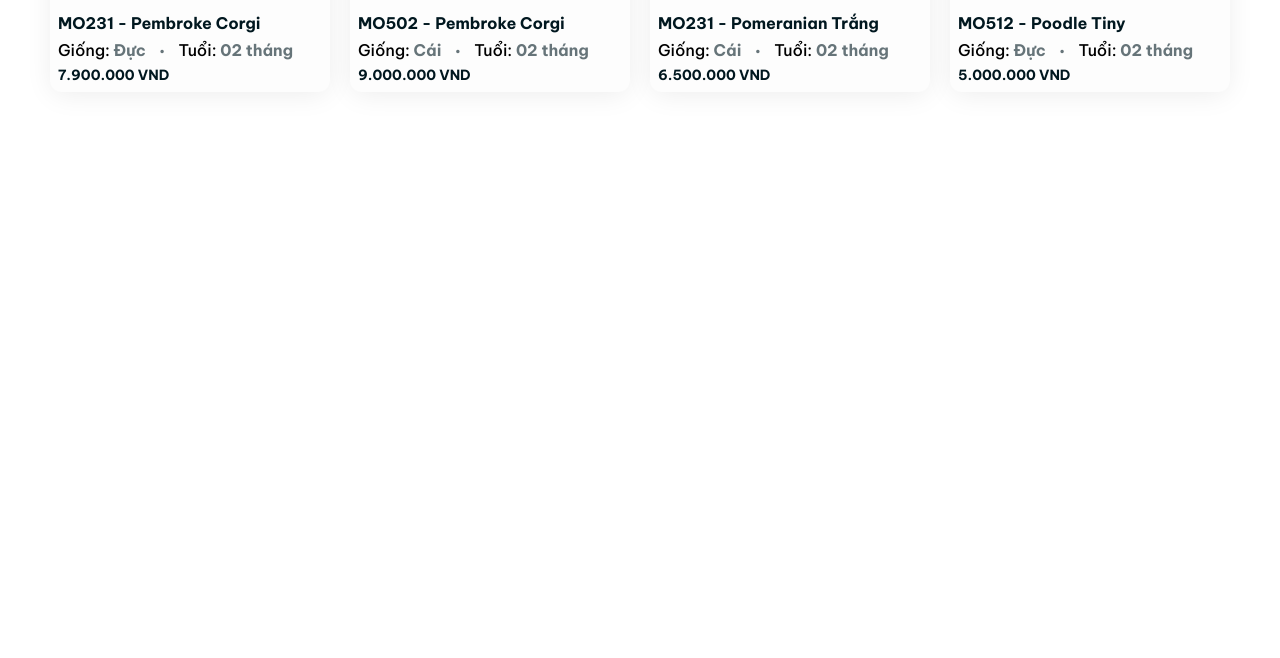
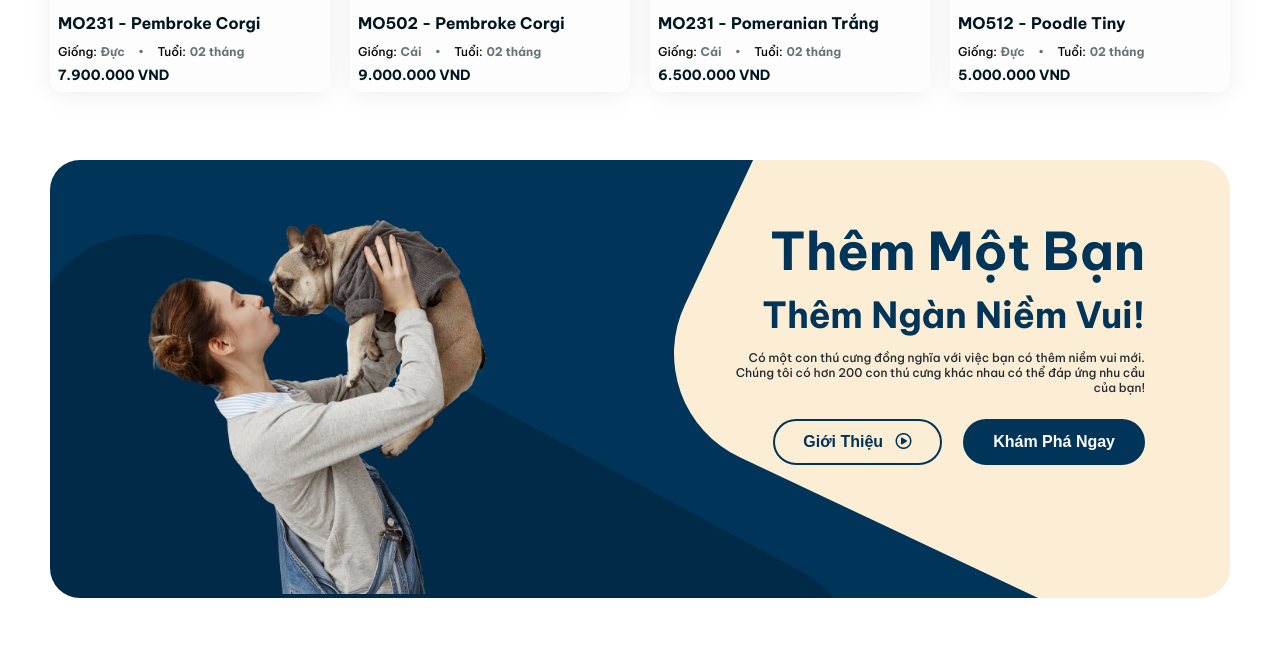
Before and after one commit to hongson2120061/project-1, a plain HTML site: page index.html in a window 1280 px wide. Shown: the part 1506-2164 px from the top of the page. Before the commit the page ends 1626 px from the top, so only its background shows below. Drawn offline with Linux system fonts and the light colour scheme.

Commit message:
version 3

```diff
--- a/assets/css/style.css
+++ b/assets/css/style.css
@@ -239,7 +239,9 @@ ul {
     left:-125px;
 }
 /* End section-1  */
-
+.section-2 {
+    padding-bottom:40px;
+}
 
 .section-2 .list-item{
     display:flex;
@@ -288,7 +290,7 @@ ul {
     margin-right: 0;
 }
 .section-2 .info span{
-    font-size: 12;
+    font-size: 12px;
     font-weight: 500;
 }
 .section-2 .info  strong{
@@ -309,3 +311,60 @@ ul {
     color:var(--color-dark-3);
     margin-top:4px;
 }
+/* End section 2  */
+
+
+/* Section 3  */
+.section-3{
+    padding-bottom:60px;
+}
+.section-3 .inner-wrap {
+    background-image:url(../images/section-3-bg-1.svg);
+    background-size: cover;
+
+
+}
+.section-3  .inner-wrap {
+    display:flex;
+    justify-content : space-between;
+    border-radius:30px;
+}
+.section-3  .left {
+    width: 50%;
+    padding-left:20px;
+    padding-top:36px;
+}
+.section-3  .left img{
+    width: 95%;
+}
+.section-3  .right {
+    width: 42%;
+    text-align:right;
+    padding-right: 85px;
+    padding-top: 58px;
+}
+.section-3  .right .title {
+    margin:0;
+    font-weight: 700;
+    font-size:52px;
+    color: var(--color-primiry);
+    margin-bottom:8px;
+}
+.section-3  .right .title-2 {
+    margin:0;
+    font-weight: 700;
+    font-size: 36px;
+    color: var(--color-primiry);
+    margin-bottom:8px;
+}
+.section-3  .right  .content {
+    /* width: 92%; */
+    font-weight: 500;
+    font-size: 12px;
+    color: var(--color-dark-2);
+    margin-bottom: 24px;
+}
+.section-3  .right  .button {
+    margin-left: 18px;
+}
+/* End Section 3  */
--- a/index.html
+++ b/index.html
@@ -237,5 +237,26 @@
             </div>
         </div>
     </div>
+    <div class="section-3">
+        <div class="container">
+            <div class="inner-wrap">
+                <div class="left">
+                    <img src ="assets/images/section-3-img-1.png" alt=""/>
+                </div>
+                <div class="right">
+                    <div class="inner-left">
+                        <h2 class="title">Thêm Một Bạn</h2>
+                        <h3 class="title-2">Thêm Ngàn Niềm Vui!</h3>
+                        <p class="content">Có một con thú cưng đồng nghĩa với việc bạn có thêm niềm vui mới. Chúng tôi có hơn 200 con thú cưng khác nhau có thể đáp ứng nhu cầu của bạn!</p>
+                        <div class="menu-button">
+                            <button class="button button-modify">Giới Thiệu <i class="fa-regular fa-circle-play  icon"></i></button>
+                            <button class="button">Khám Phá Ngay</button>
+                        </div>
+
+                    </div>
+                </div>
+            </div>
+        </div>
+    </div>
 </body>
 </html>
```
